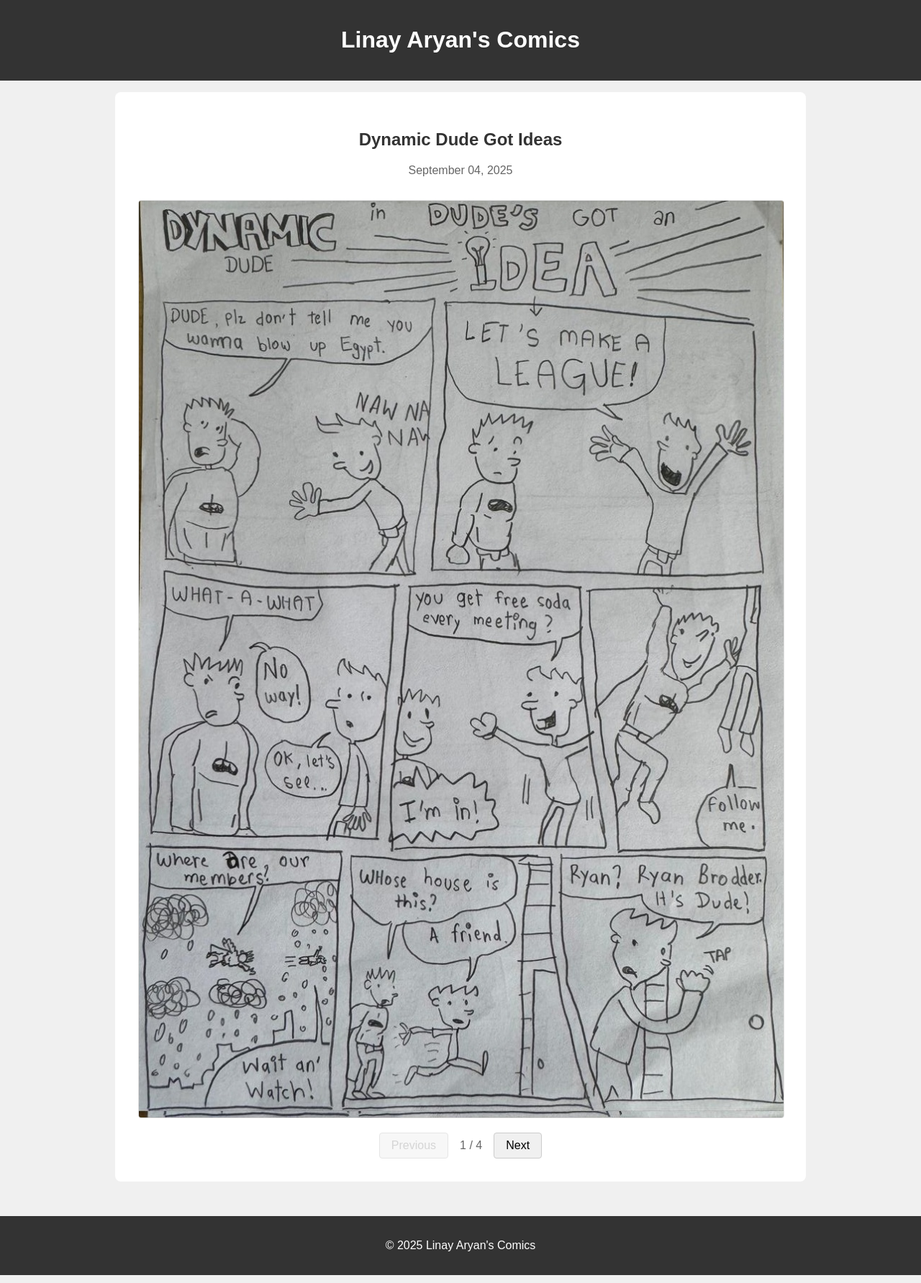
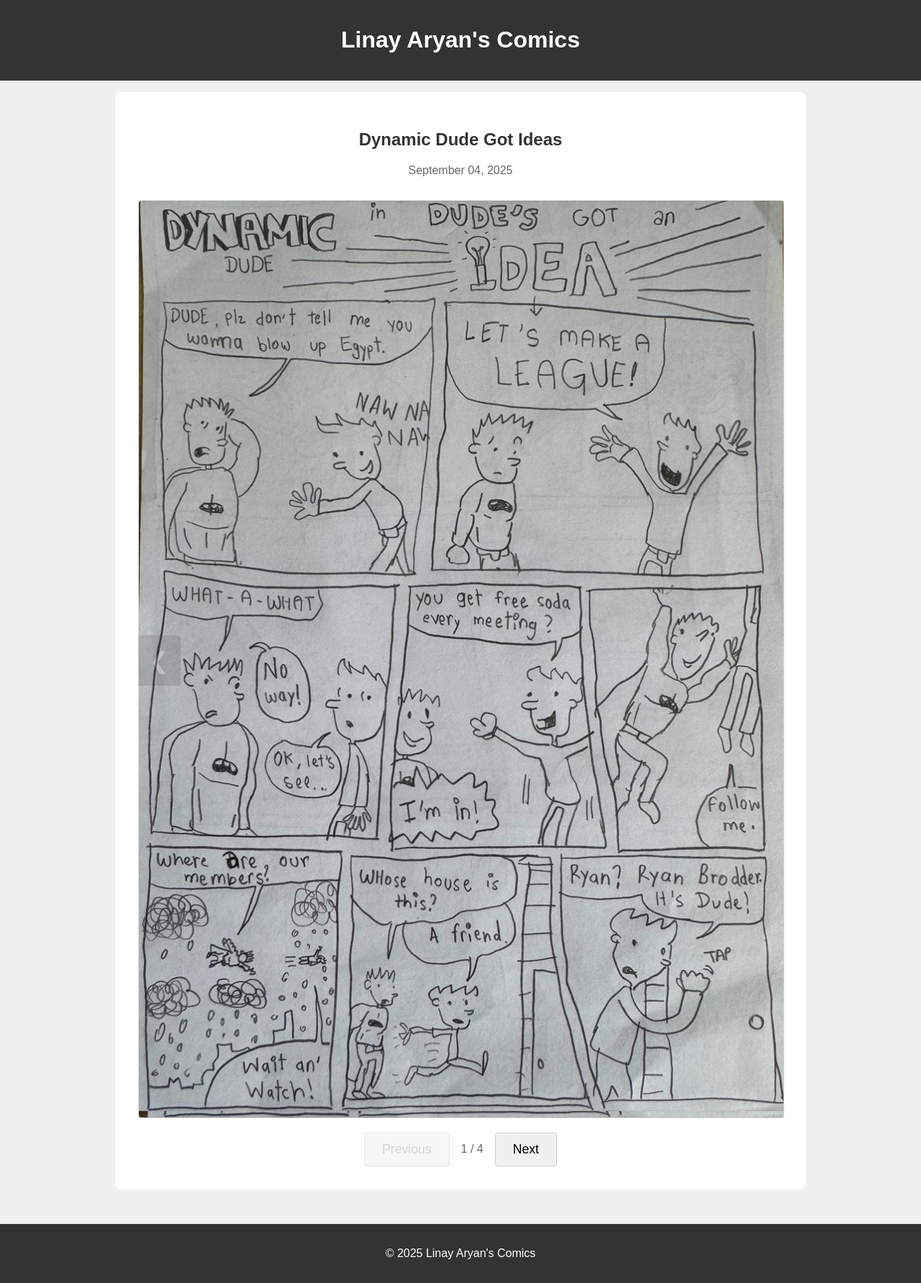
Before and after one commit to harishbn/linay-comics, a Jekyll site: the page built from _comics/comic1.md, in a window 1280 px wide. Shown: the whole page at 72% size. Built offline with Jekyll 4.4.1, drawn with Linux system fonts in a browser that asks for light colours.

Commit message:
Feat: Enlarge gallery buttons and add side navigation arrows

```diff
--- a/_layouts/comic.html
+++ b/_layouts/comic.html
@@ -12,6 +12,8 @@
           <img src="{{ strip.url | relative_url }}" alt="{{ strip.alt }}">
         </div>
       {% endfor %}
+      <button class="prev-arrow" aria-label="Previous strip">&#10094;</button>
+      <button class="next-arrow" aria-label="Next strip">&#10095;</button>
     </div>
     <div class="gallery-nav">
         <button class="prev-btn">Previous</button>
--- a/assets/css/style.css
+++ b/assets/css/style.css
@@ -128,8 +128,8 @@
 }
 
 .gallery-nav button {
-    padding: 0.5rem 1rem;
-    font-size: 1rem;
+    padding: 0.75rem 1.5rem; /* Larger buttons */
+    font-size: 1.1rem;
     cursor: pointer;
     border: 1px solid #ccc;
     border-radius: 4px;
@@ -145,3 +145,42 @@
     font-size: 1rem;
     color: #666;
 }
+
+.strips-container {
+    position: relative;
+}
+
+.prev-arrow, .next-arrow {
+    position: absolute;
+    top: 50%;
+    transform: translateY(-50%);
+    background-color: rgba(0, 0, 0, 0.5);
+    color: white;
+    border: none;
+    font-size: 2rem;
+    padding: 1rem;
+    cursor: pointer;
+    z-index: 10;
+    opacity: 0;
+    transition: opacity 0.3s;
+}
+
+.strips-container:hover .prev-arrow,
+.strips-container:hover .next-arrow {
+    opacity: 1;
+}
+
+.prev-arrow {
+    left: 0;
+    border-radius: 0 5px 5px 0;
+}
+
+.next-arrow {
+    right: 0;
+    border-radius: 5px 0 0 5px;
+}
+
+.prev-arrow:disabled, .next-arrow:disabled {
+    cursor: not-allowed;
+    opacity: 0.2 !important;
+}
--- a/assets/js/gallery.js
+++ b/assets/js/gallery.js
@@ -7,6 +7,8 @@
     const strips = gallery.querySelectorAll('.strip');
     const prevBtn = gallery.querySelector('.prev-btn');
     const nextBtn = gallery.querySelector('.next-btn');
+    const prevArrow = gallery.querySelector('.prev-arrow');
+    const nextArrow = gallery.querySelector('.next-arrow');
     const counter = gallery.querySelector('.strip-counter');
     let currentIndex = 0;
     const totalStrips = strips.length;
@@ -16,29 +18,43 @@
             strip.style.display = index === currentIndex ? 'block' : 'none';
         });
         counter.textContent = `${currentIndex + 1} / ${totalStrips}`;
-        prevBtn.disabled = currentIndex === 0;
-        nextBtn.disabled = currentIndex === totalStrips - 1;
+
+        const onFirst = currentIndex === 0;
+        const onLast = currentIndex === totalStrips - 1;
+
+        prevBtn.disabled = onFirst;
+        prevArrow.disabled = onFirst;
+        nextBtn.disabled = onLast;
+        nextArrow.disabled = onLast;
     }
 
-    if (strips.length > 0) {
-        prevBtn.addEventListener('click', () => {
+    function showPrev() {
         if (currentIndex > 0) {
             currentIndex--;
             updateGallery();
         }
-        });
+    }
 
-        nextBtn.addEventListener('click', () => {
+    function showNext() {
         if (currentIndex < totalStrips - 1) {
             currentIndex++;
             updateGallery();
         }
-        });
+    }
+
+    if (strips.length > 1) {
+        prevBtn.addEventListener('click', showPrev);
+        prevArrow.addEventListener('click', showPrev);
+
+        nextBtn.addEventListener('click', showNext);
+        nextArrow.addEventListener('click', showNext);
 
         updateGallery();
     } else {
-        // Hide nav if no strips
+        // Hide nav if only one strip
         const nav = gallery.querySelector('.gallery-nav');
         if(nav) nav.style.display = 'none';
+        if(prevArrow) prevArrow.style.display = 'none';
+        if(nextArrow) nextArrow.style.display = 'none';
     }
 });
```
Lines whose indentation alone changed are shown as unchanged.
